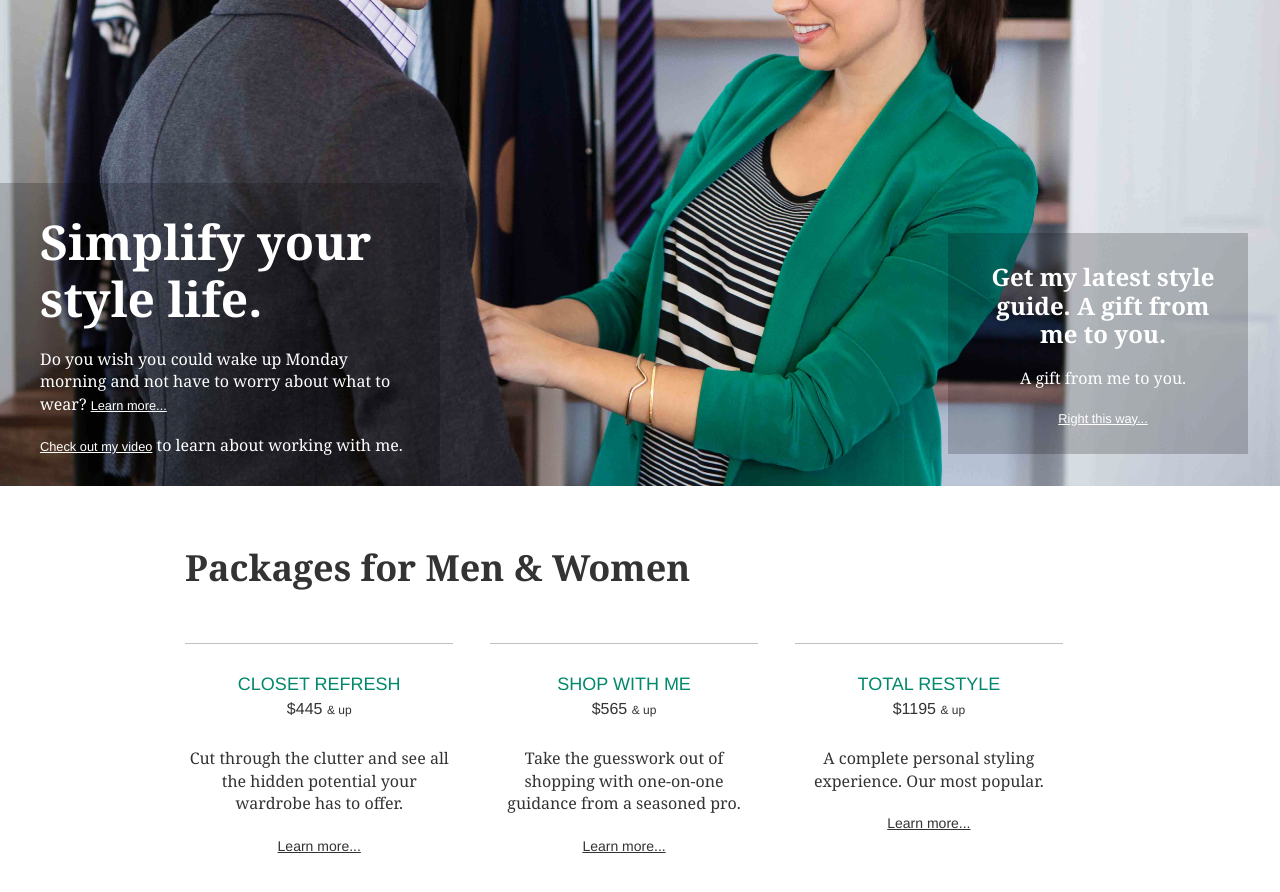
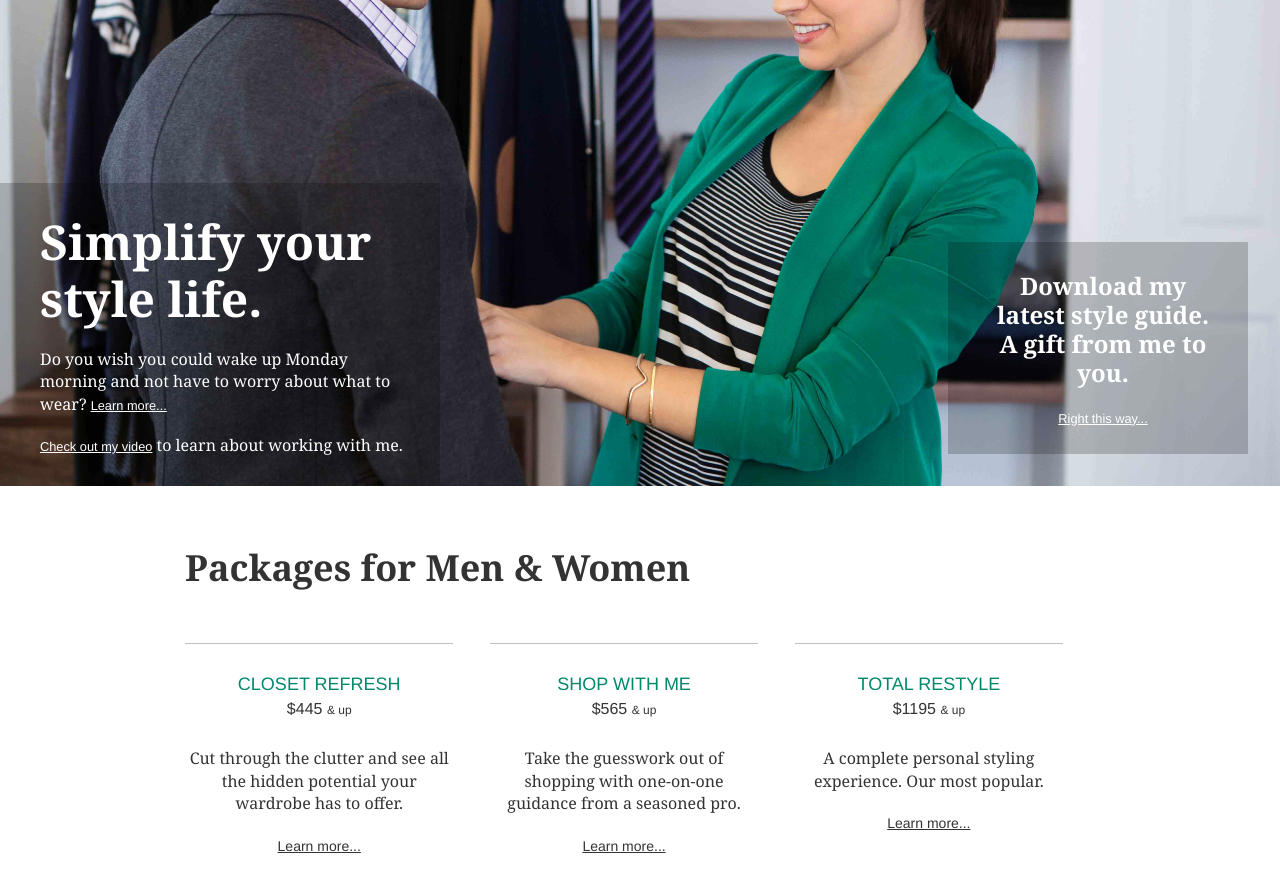
Before and after one commit to btaylor30/bryntaylor.com, a Jekyll site: the page built from index.html, in a window 1280 px wide and 900 px high, scrolled down 335 px. Shown: the top 892 px of the window. Built offline with Jekyll 4.4.1, drawn with Linux system fonts in a browser that asks for light colours; nearby versions of some CDN libraries; some web fonts are replaced; Markdown is read by kramdown in place of the engine named in the settings.

Commit message:
Updated index.html

```diff
--- a/index.html
+++ b/index.html
@@ -14,10 +14,11 @@ published: true
     <p><a class="video-toggle" href="http://www.youtube.com/watch?v=w01uSblkppw">Check out my video</a> to learn about working with me.</p>
   </article>
   <aside class="book-callout">
-    <h1>Get my latest
+    <h1>Download
+      my latest
       style guide.
-    A gift from me to you.</h1>
-    <p>A gift from me to you.</p>
+    A gift from me
+      to you.</h1>
     <p><a href="http://therestylist.us2.list-manage.com/subscribe?u=af94a82e99e0b5bdf5a7d7a1e&id=eea1162356" target="_blank">Right this way...</a></p>
   </aside>
 </section>
```
